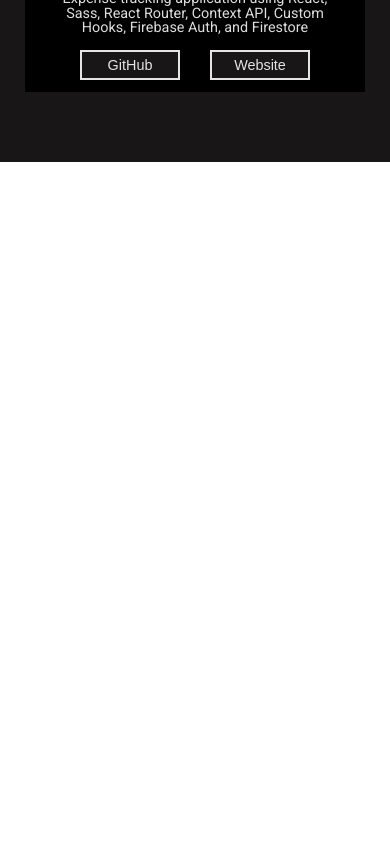
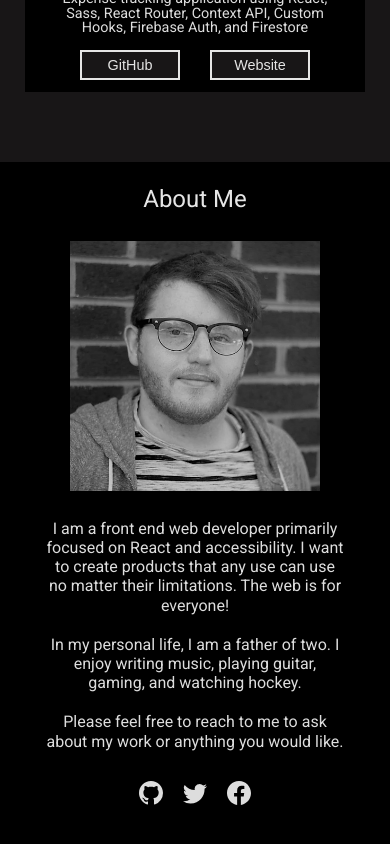
Before and after one commit to bgfranks/personal-portfolio, a React (Create React App) app: page / in a window 390 px wide. Shown: the part 1534-2378 px from the top of the page. Before the commit the page ends 1696 px from the top, so only its background shows below. Built offline with nearby package versions, Linux system fonts and the light colour scheme.

Commit message:
created the mobile about section

```diff
--- a/src/App.js
+++ b/src/App.js
@@ -1,5 +1,6 @@
 // components
 import Navbar from './components/navbar/Navbar';
+import About from './sections/about/About';
 import CallToAction from './sections/cta/CallToAction';
 import Projects from './sections/projects/Projects';
 
@@ -9,6 +10,7 @@
       <Navbar />
       <CallToAction />
       <Projects />
+      <About />
     </div>
   );
 }
--- a/src/sections/about/About.jsx
+++ b/src/sections/about/About.jsx
@@ -0,0 +1,96 @@
+// styles and images
+import styled from 'styled-components';
+import Brandon from '../../assets/bgfranks.jpg';
+import { BsGithub, BsTwitter, BsFacebook } from 'react-icons/bs';
+
+const AboutSection = styled.div`
+  background-color: #000;
+  height: 80vh;
+  padding: 25px 25px;
+  display: flex;
+  flex-direction: column;
+  color: #e5e5e5;
+  align-items: center;
+  text-align: center;
+
+  h2 {
+    font-size: 1.5rem;
+    padding-bottom: 30px;
+  }
+
+  .picture {
+    width: 250px;
+    height: auto;
+    margin-bottom: 25px;
+
+    img {
+      width: 100%;
+    }
+  }
+
+  .about-text {
+    padding: 0 20px;
+    line-height: 1.2rem;
+
+    p {
+      padding-bottom: 20px;
+      color: #ddd;
+    }
+  }
+
+  .about-icons {
+    padding-top: 10px;
+
+    .icon {
+      padding: 0 10px;
+      font-size: 1.5rem;
+      color: #ddd;
+      transition: all 0.3s;
+    }
+
+    .fb:hover {
+      color: #4267b2;
+    }
+
+    .gh:hover {
+      color: #bd2c00;
+    }
+
+    .tw:hover {
+      color: #00acee;
+    }
+  }
+`;
+
+export default function About() {
+  return (
+    <AboutSection>
+      <div className='section-title'>
+        <h2>About Me</h2>
+      </div>
+      <div className='picture'>
+        <img src={Brandon} alt='Brandon Franks' />
+      </div>
+      <div className='about-text'>
+        <p>
+          I am a front end web developer primarily focused on React and
+          accessibility. I want to create products that any use can use no
+          matter their limitations. The web is for everyone!
+        </p>
+        <p>
+          In my personal life, I am a father of two. I enjoy writing music,
+          playing guitar, gaming, and watching hockey.
+        </p>
+        <p>
+          Please feel free to reach to me to ask about my work or anything you
+          would like.
+        </p>
+      </div>
+      <div className='about-icons'>
+        <BsGithub className='icon gh' />
+        <BsTwitter className='icon tw' />
+        <BsFacebook className='icon fb' />
+      </div>
+    </AboutSection>
+  );
+}
```
